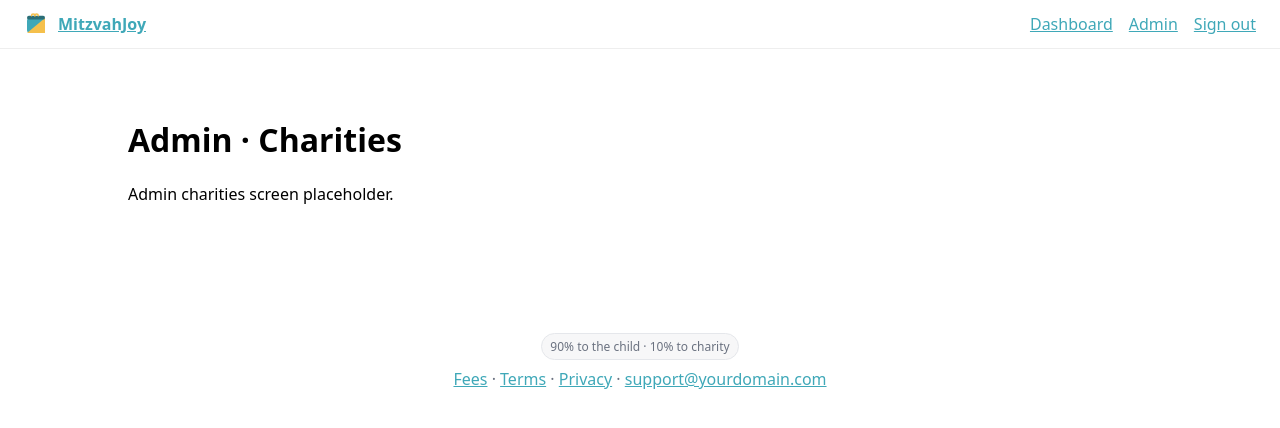
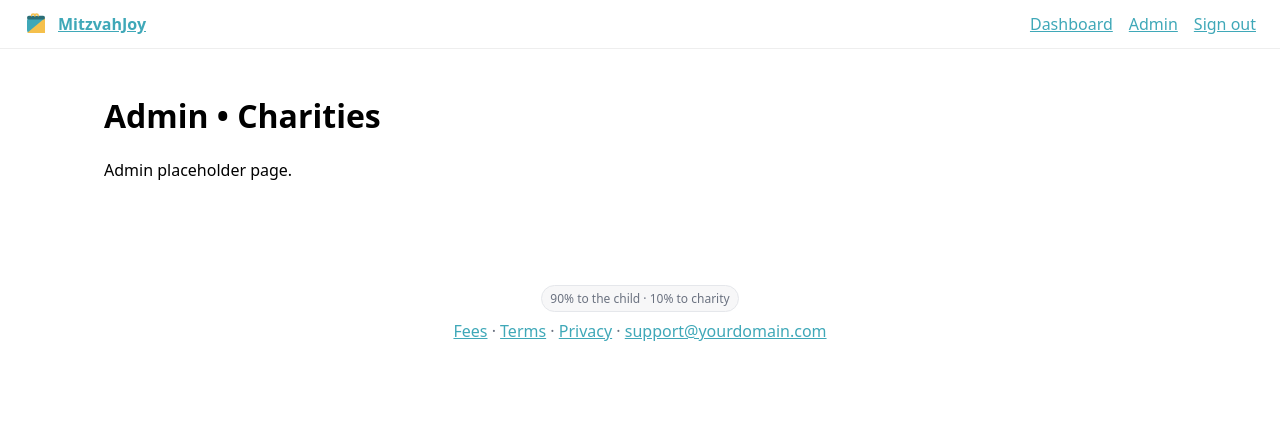
Before and after one commit to mhershberg78/MitzvahJoy, a Next.js app: page /admin/charities in a window 1280 px wide. Shown: the top 428 px of the page. Built offline with nearby package versions, Linux system fonts and the light colour scheme.

Commit message:
Update page.tsx

```diff
--- a/src/app/admin/charities/page.tsx
+++ b/src/app/admin/charities/page.tsx
@@ -1,10 +1,8 @@
-export const dynamic = "force-dynamic";
-
 export default function AdminCharitiesPage() {
   return (
-    <main className="container">
-      <h1>Admin · Charities</h1>
-      <p>Admin charities screen placeholder.</p>
+    <main>
+      <h1>Admin • Charities</h1>
+      <p>Admin placeholder page.</p>
     </main>
   );
 }
```
